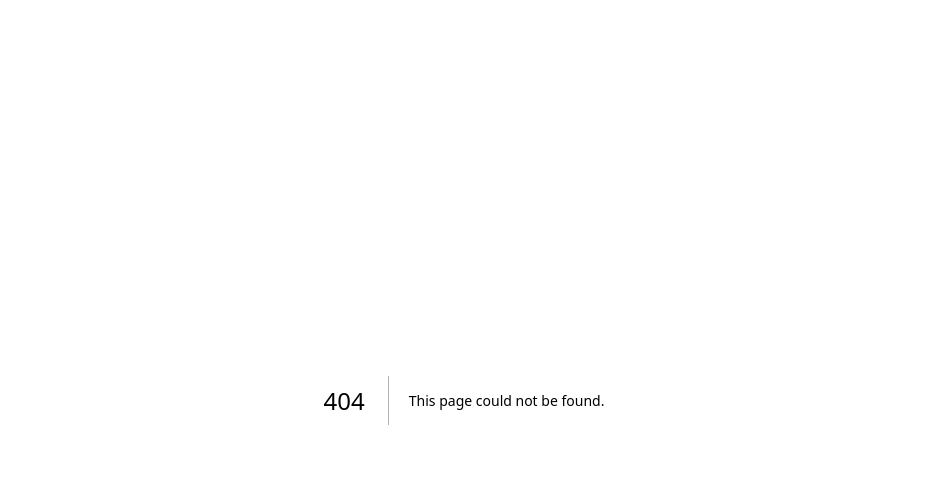
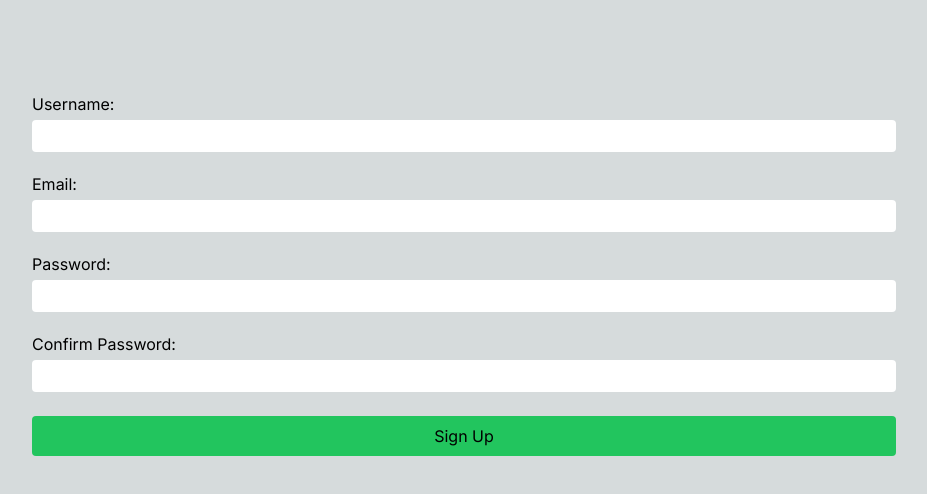
Before and after one commit to brewswain/quoted-code-challenge, a Next.js app: page /register in a window 1280 px wide. Before the commit this address had no page. Shown: the top 494 px of the page, without its empty margins (176-1103 px from the left). Built offline with nearby package versions, Linux system fonts and the light colour scheme; no server answers.

Commit message:
Shifted registration functionality to its own fi9le

```diff
--- a/app/components/authentication/EmailAuthentication.tsx
+++ b/app/components/authentication/EmailAuthentication.tsx
@@ -69,25 +69,6 @@ const EmailAuthentication = () => {
     }
   };
 
-  const handleSignUp = async () => {
-    try {
-      const validatedAuthenticationPayload = authenticationPayloadSchema.parse(
-        authenticationPayload
-      );
-
-      const response = await emailSignUp(
-        validatedAuthenticationPayload.email,
-        validatedAuthenticationPayload.password
-      );
-    } catch (error) {
-      genericErrorToastNotify();
-      console.error(error);
-    }
-
-    setAuthenticationPayload({ email: "", password: "" });
-    router.push("/");
-  };
-
   const handleKeypress = (event: React.KeyboardEvent<HTMLInputElement>) => {
     // It triggers by pressing the enter key
     if (event.key === "Enter") {
@@ -130,8 +111,12 @@ const EmailAuthentication = () => {
         </button>
       </div>
       <div className="flex items-end justify-center border border-slate-700 w-9/12 rounded">
-        <button type="button" onClick={handleSignUp} className="py-2">
-          Sign Up
+        <button
+          type="button"
+          onClick={() => router.push("/register")}
+          className="py-2"
+        >
+          Create a new Account
         </button>
       </div>
       <ToastContainer position="bottom-center" />
--- /dev/null
+++ b/app/register/page.tsx
@@ -0,0 +1,183 @@
+"use client";
+
+import { ChangeEvent, useState } from "react";
+import { useRouter } from "next/navigation";
+import { z } from "zod";
+import { emailSignUp } from "@/app/firebase/authentication";
+import { ToastContainer, toast } from "react-toastify";
+import { genericErrorToastNotify } from "../errors";
+
+import "react-toastify/dist/ReactToastify.css";
+
+interface CustomerDetails {
+  userName: string;
+  email: string;
+  password: string;
+  confirmPassword: string;
+  profilePicture?: string;
+}
+
+const RegisterPage = () => {
+  const [registrationPayload, setRegistrationPayload] =
+    useState<CustomerDetails>({
+      userName: "",
+      email: "",
+      password: "",
+      confirmPassword: "",
+      // Placeholder for now, will give proper placeholder image once profile picture functionality is sorted
+      profilePicture:
+        "https://cdn.vox-cdn.com/thumbor/9wWAcq-G4SdBYX8_8MSVSx94WkI=/1400x788/filters:format(png)/cdn.vox-cdn.com/uploads/chorus_asset/file/23761868/Screen_Shot_2022_07_12_at_10.55.30_AM.png",
+    });
+
+  const router = useRouter();
+
+  const registrationPayloadSchema = z
+    .object({
+      userName: z.string().min(1, { message: "This field cannot be empty" }),
+      email: z
+        .string()
+        .min(1, { message: "This field cannot be empty" })
+        .email("Please use a valid email"),
+
+      password: z.string().min(8, {
+        message:
+          "Please ensure that your password is at least 8 characters long",
+      }),
+      confirmPassword: z.string().min(8, {
+        message:
+          "Please ensure that your password is at least 8 characters long",
+      }),
+      profilePicture: z.string().optional(),
+    })
+    .superRefine(({ confirmPassword, password }, ctx) => {
+      if (confirmPassword !== password) {
+        ctx.addIssue({
+          code: "custom",
+          message: "The passwords did not match",
+          path: ["confirmPassword"],
+        });
+        toast(
+          "The passwords didn't match, please re-enter them and try again."
+        );
+      }
+    });
+
+  const handleChange = (event: ChangeEvent<HTMLInputElement>) => {
+    const { name, value } = event.target;
+
+    console.log({ name, value });
+
+    setRegistrationPayload({
+      ...registrationPayload,
+      [name]: value,
+    });
+  };
+
+  const handleSignUp = async () => {
+    try {
+      const validatedAuthenticationPayload =
+        registrationPayloadSchema.parse(registrationPayload);
+      const { userName, email, password, confirmPassword, profilePicture } =
+        validatedAuthenticationPayload;
+
+      const response = await emailSignUp(validatedAuthenticationPayload);
+
+      if (response) {
+        toast.success("User successfully created, redirecting to feed.");
+        setRegistrationPayload({
+          userName: "",
+          email: "",
+          password: "",
+          confirmPassword: "",
+          profilePicture: "",
+        });
+        router.push("/");
+      }
+    } catch (error) {
+      genericErrorToastNotify();
+      console.error(error);
+    }
+  };
+
+  const handleKeypress = (event: React.KeyboardEvent<HTMLInputElement>) => {
+    // It triggers by pressing the enter key
+    if (event.key === "Enter") {
+      handleSignUp();
+    }
+  };
+
+  return (
+    <div className="flex flex-col items-center w-[90vw] m-0 m-auto mt-20">
+      <div className="flex flex-col w-9/12">
+        <div className="flex-col py-2">
+          <label className="flex py-1">Username: </label>
+          <input
+            type="string"
+            name="userName"
+            onChange={handleChange}
+            value={registrationPayload.userName}
+            className="text-black w-full py-1 rounded"
+          />
+        </div>
+        <div className="flex-col py-2">
+          <label className="flex py-1">Email: </label>
+          <input
+            type="email"
+            name="email"
+            onChange={handleChange}
+            value={registrationPayload.email}
+            className="text-black w-full py-1 rounded"
+          />
+        </div>
+        <div className="flex-col  py-2">
+          <label className="flex py-1">Password: </label>
+          <input
+            type="password"
+            name="password"
+            onChange={handleChange}
+            value={registrationPayload.password}
+            onKeyDown={handleKeypress}
+            className={"text-black self-end w-full py-1 rounded"}
+          />
+        </div>
+        <div className="flex-col  py-2">
+          <label className="flex py-1">Confirm Password: </label>
+          <input
+            type="password"
+            name="confirmPassword"
+            onChange={handleChange}
+            value={registrationPayload.confirmPassword}
+            onKeyDown={handleKeypress}
+            className={"text-black self-end w-full py-1 rounded"}
+          />
+        </div>
+        {/* Just placed here for conceptual layout, will be replaced with a file uploader when file storage is configured*/}
+        {/* <div className="flex-col  py-2">
+          <label className="flex py-1">Profile Picture: </label>
+          <input
+            type="password"
+            name="password"
+            onChange={handleChange}
+            value={registrationPayload.confirmPassword}
+            onKeyDown={handleKeypress}
+            className={"text-black self-end w-full py-1 rounded"}
+          />
+        </div> */}
+      </div>
+
+      <div className="flex items-end justify-center py-4  w-9/12 ">
+        <button
+          className="bg-green-500 w-full py-2 rounded"
+          type="button"
+          onClick={() => handleSignUp()}
+        >
+          Sign Up
+        </button>
+      </div>
+
+      <ToastContainer position="bottom-center" />
+    </div>
+  );
+};
+
+export default RegisterPage;
```
